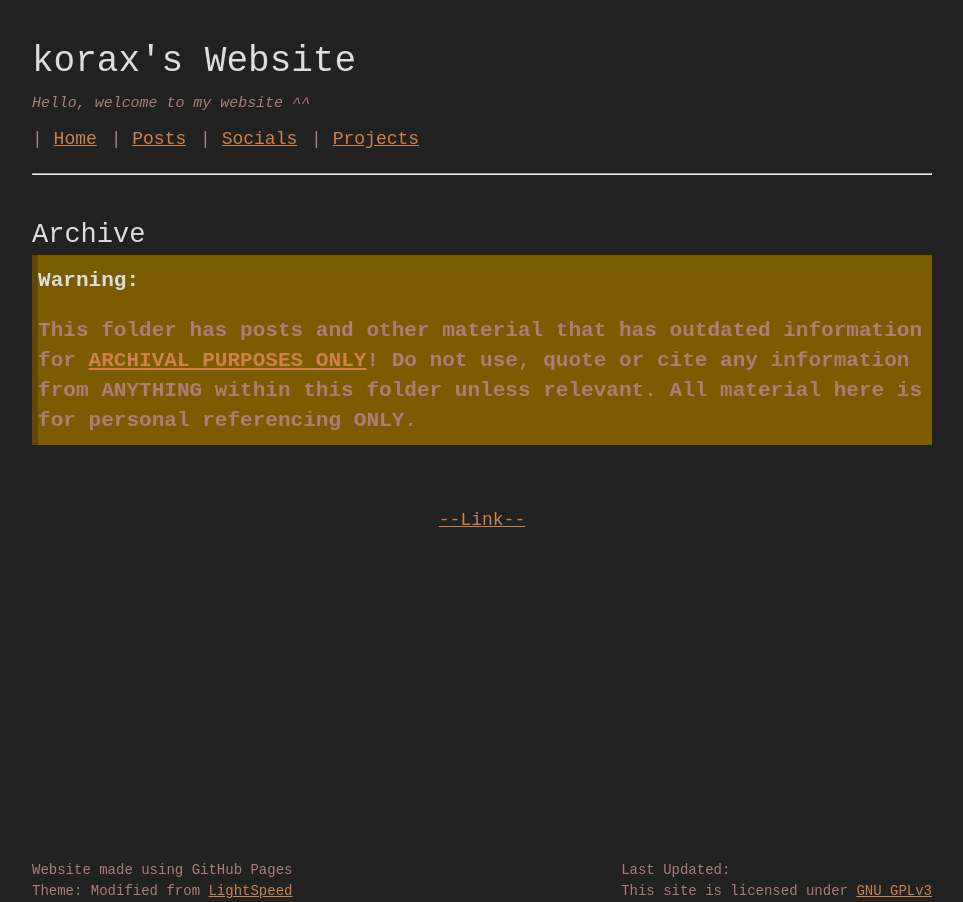
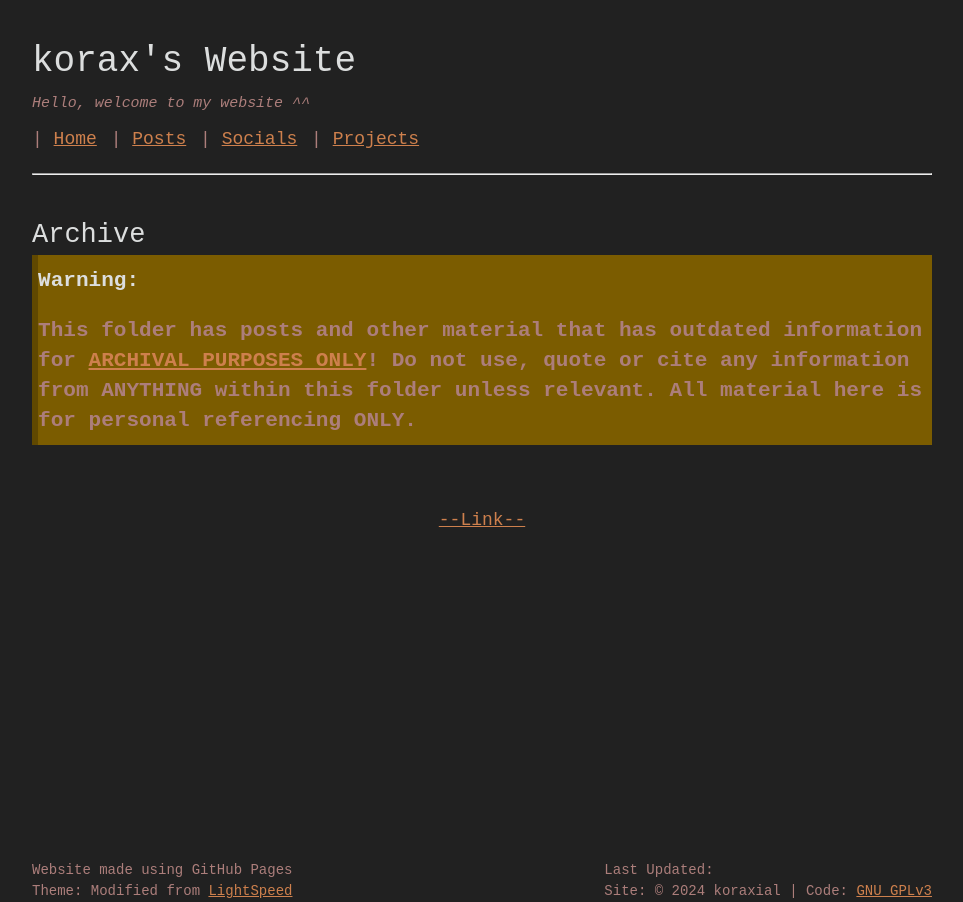
Before and after one commit to koraxial/koraxial.github.io, a Jekyll site: the page built from archive/index.html, in a window 1280 px wide. Shown: the whole page, without its empty margins (158-1121 px from the left). Built offline with Jekyll 4.4.1, drawn with Linux system fonts in a browser that asks for light colours.

Commit message:
Update footer.html

```diff
--- a/_includes/footer.html
+++ b/_includes/footer.html
@@ -7,6 +7,6 @@
     <span class="footer-text float-right">
     Last Updated: {{ date: '%Y-%m-%d' }}
     </br>
-    This site is licensed under <a rel="license" href="https://www.gnu.org/licenses/gpl-3.0.en.html" target="_blank">GNU GPLv3</a>
+    Site: © 2024 koraxial | Code: <a rel="license" href="https://www.gnu.org/licenses/gpl-3.0.en.html" target="_blank">GNU GPLv3</a>
   </span>
 </div>
```
